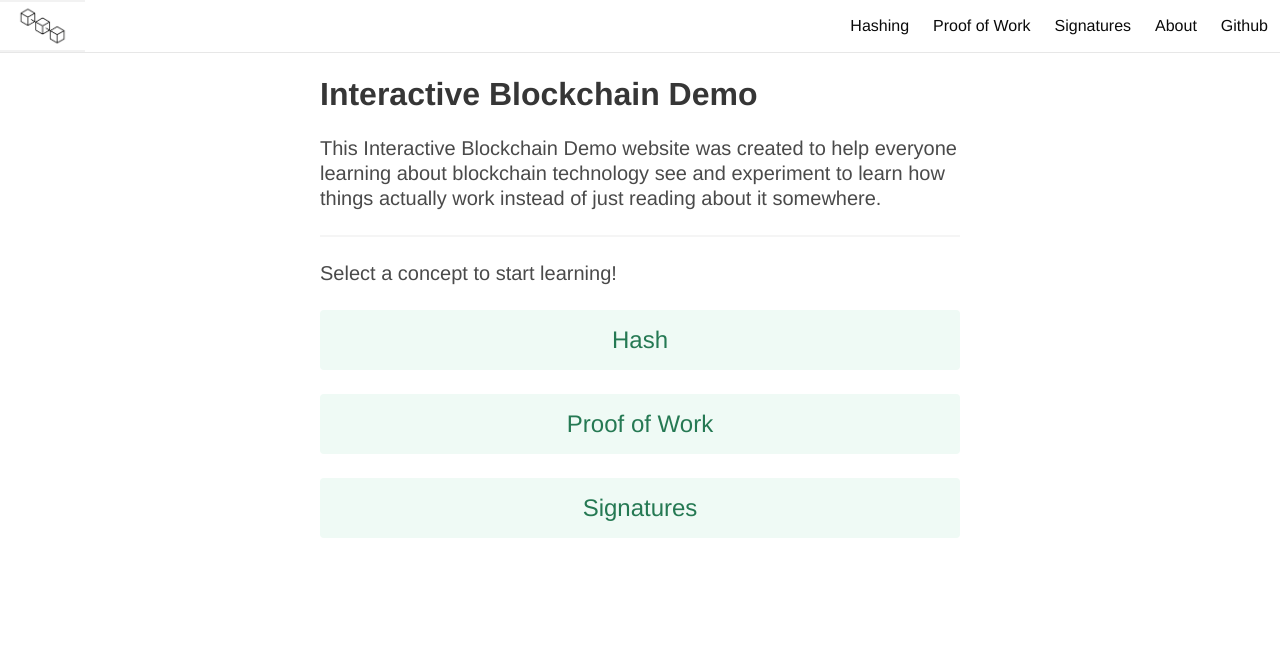
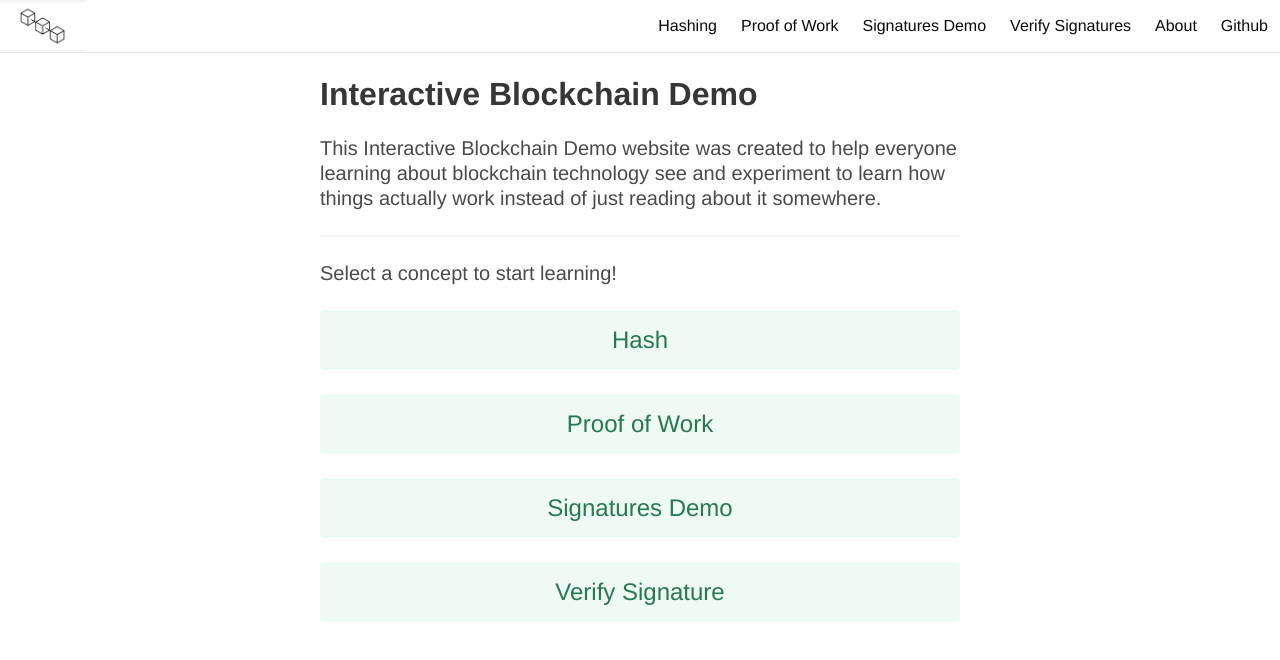
Before and after one commit to Enkel-Digital/blockchain-demo, a Vue app: page / in a window 1280 px wide. Shown: the top 660 px of the page. Built offline with nearby package versions, Linux system fonts and the light colour scheme.

Commit message:
Add a seperate Verify Signatures view:     So that instructors can use it to just verify a signature without     doing the full signatures demo, to make that UI less cluttered and     more obvious on how you only need a public key to verify.

```diff
--- a/src/components/Navbar.vue
+++ b/src/components/Navbar.vue
@@ -60,7 +60,8 @@ export default {
       menuItems: [
         { name: "Hashing", link: { name: "hash" } },
         { name: "Proof of Work", link: { name: "pow" } },
-        { name: "Signatures", link: { name: "signatures" } },
+        { name: "Signatures Demo", link: { name: "signatures" } },
+        { name: "Verify Signatures", link: { name: "verify-signature" } },
         { name: "About", link: { name: "about" } },
       ],
     };
--- a/src/router/index.ts
+++ b/src/router/index.ts
@@ -37,6 +37,11 @@ export default createRouter({
       name: "signatures",
       component: () => import("../views/Signatures.vue"),
     },
+    {
+      path: "/verify-signature",
+      name: "verify-signature",
+      component: () => import("../views/VerifySignature.vue"),
+    },
 
     {
       path: "/about",
--- a/src/views/Home.vue
+++ b/src/views/Home.vue
@@ -32,7 +32,6 @@
       >
         Hash
       </router-link>
-
       <br />
 
       <router-link
@@ -41,14 +40,21 @@
       >
         Proof of Work
       </router-link>
-
       <br />
 
       <router-link
         class="button is-light is-success is-fullwidth is-large"
         :to="{ name: 'signatures' }"
       >
-        Signatures
+        Signatures Demo
+      </router-link>
+      <br />
+
+      <router-link
+        class="button is-light is-success is-fullwidth is-large"
+        :to="{ name: 'verify-signature' }"
+      >
+        Verify Signature
       </router-link>
     </div>
   </div>
--- /dev/null
+++ b/src/views/VerifySignature.vue
@@ -0,0 +1,157 @@
+<template>
+  <!--
+    Wrapping all elements of this view in a div even though vue3 allows
+    for multiple elements per template without a root element.
+    However, since there is a class applied to the router-view element
+    in App.vue, vue will not know which sub element to apply that class
+    onto, therefore, by grouping all under a div tag, the class applied
+    on router-view element in App.vue will be inherited here on this div.
+  -->
+  <div>
+    <!-- Overriding section class's y axis padding to stay consistent with the different POW components -->
+    <div class="section py-0">
+      <div class="columns is-multiline is-vcentered">
+        <div class="column">
+          <p class="title">Verify Signature</p>
+        </div>
+
+        <div class="column is-narrow">
+          <button class="button is-light is-danger is-fullwidth" @click="reset">
+            Reset
+          </button>
+        </div>
+
+        <div class="column is-full">
+          <div class="box">
+            <p class="subtitle mb-0">Instructions</p>
+
+            <div class="content">
+              <ul>
+                <li>
+                  Enter a message and signature to verify if it is signed by the
+                  corresponding private key of the given public key!
+                </li>
+                <li>
+                  Once verified, you know that the message is authentic and
+                  actually came from the person who owns the corresponding
+                  private key to the given public key.
+                </li>
+              </ul>
+            </div>
+
+            <hr />
+
+            <label>
+              Enter a public key in hexadecimal
+
+              <input
+                v-model="publicKey"
+                type="text"
+                class="input"
+                placeholder="Public Key"
+                pattern="[0-9a-fA-F]+$"
+              />
+            </label>
+            <br />
+            <br />
+
+            <label>
+              Enter your data
+
+              <textarea
+                v-model="input"
+                class="textarea"
+                placeholder="Whatever data you want to sign or verify"
+                rows="2"
+              ></textarea>
+            </label>
+            <br />
+
+            <label>
+              Enter the signature you received for the input in hexadecimal
+
+              <input
+                v-model="signature"
+                type="text"
+                class="input"
+                placeholder="Signature"
+                pattern="[0-9a-fA-F]+$"
+              />
+            </label>
+          </div>
+        </div>
+
+        <!--
+          Only show the verification results once public key and signature are entered.
+          Input can be blank for empty messages.
+        -->
+        <div v-if="publicKey !== '' && signature !== ''" class="column is-full">
+          <div class="box">
+            Signature is:
+            <span v-if="isSignatureValid" class="has-text-success-dark">
+              Valid
+            </span>
+            <span v-else class="has-text-danger-dark">Invalid</span>
+          </div>
+        </div>
+      </div>
+    </div>
+  </div>
+</template>
+
+<script lang="ts">
+import { defineComponent } from "vue";
+import { ec } from "elliptic";
+
+// Create and initialize EC context (better do it once and reuse it)
+const EC = new ec("secp256k1");
+
+const initialState = (): {
+  publicKey: string;
+  input: string;
+  signature: string;
+
+  isSignatureValid: boolean;
+} => ({
+  publicKey: "",
+  input: "",
+  signature: "",
+
+  isSignatureValid: false,
+});
+
+export default defineComponent({
+  name: "VerifySignature",
+
+  data: initialState,
+
+  watch: {
+    publicKey() {
+      this.reVerify();
+    },
+    input() {
+      this.reVerify();
+    },
+    signature() {
+      this.reVerify();
+    },
+  },
+
+  methods: {
+    reset() {
+      Object.assign(this.$data, initialState());
+    },
+
+    reVerify() {
+      try {
+        const pkey = EC.keyFromPublic(this.publicKey, "hex");
+        this.isSignatureValid = pkey.verify(this.input, this.signature);
+      } catch {
+        // Since the verify function might throw if the signature is invalid in certain ways,
+        // like missing r or s values. Therefore, all errors are treated as invalid signature.
+        this.isSignatureValid = false;
+      }
+    },
+  },
+});
+</script>
```
